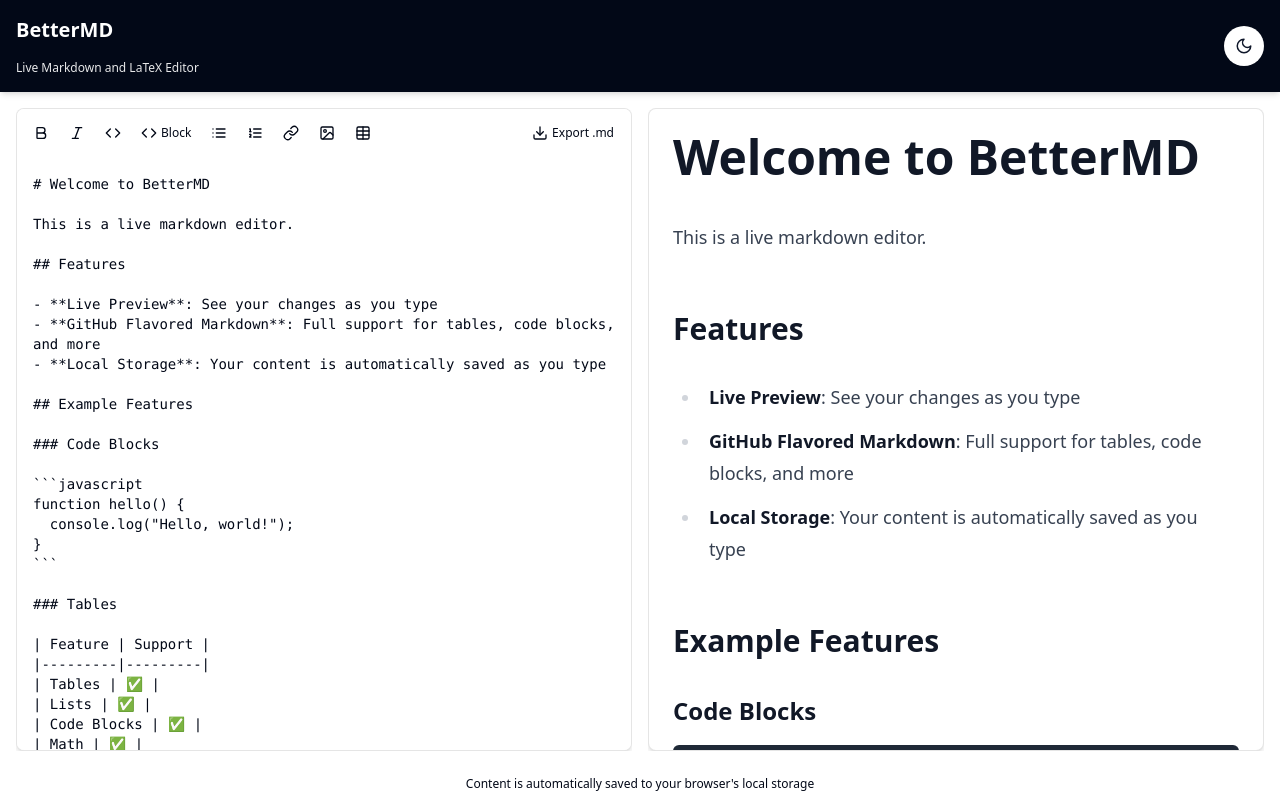
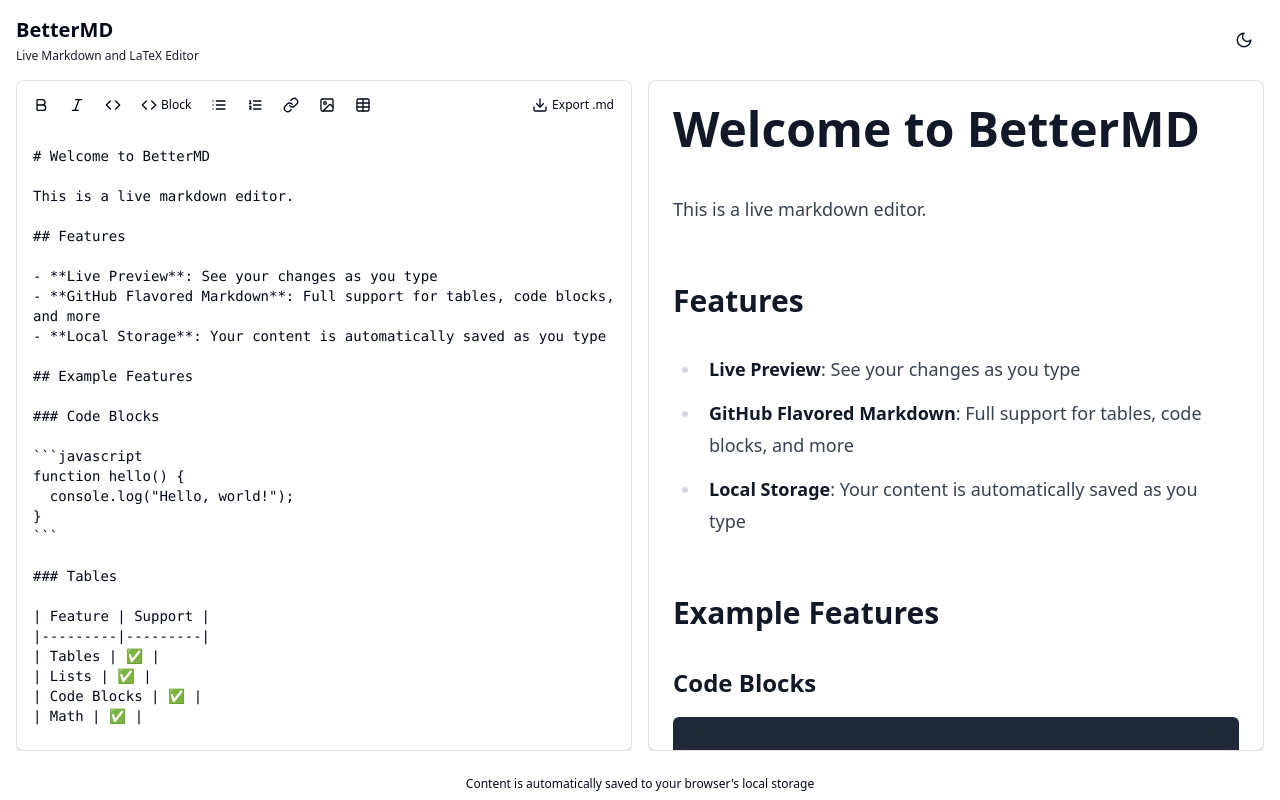
Before and after one commit to jackammon/bettermd, a React (Vite) app: page / in a window 1280 px wide. Built offline with nearby package versions, Linux system fonts and the light colour scheme.

Commit message:
Refine header and main layout styling

```diff
--- a/src/App.tsx
+++ b/src/App.tsx
@@ -74,16 +74,16 @@ Try editing this content to see the changes in real-time!
   return (
     <div className="flex flex-col h-screen bg-background text-foreground">
       {/* Header */}
-      <header className="bg-[hsl(222.2,84%,4.9%)] text-white p-4 shadow-md flex items-center justify-between">
+      <header className="px-4 pt-4 pb-2 flex items-center justify-between">
         <div>
-          <h1 className="text-xl font-bold">BetterMD</h1>
+          <h1 className="text-xl font-bold mb-1">BetterMD</h1>
           <p className="text-xs opacity-90">Live Markdown and LaTeX Editor</p>
         </div>
         <ToggleTheme />
       </header>
 
       {/* Main content */}
-      <main className="flex flex-col md:flex-row flex-1 overflow-hidden p-4 gap-4">
+      <main className="flex flex-col md:flex-row flex-1 overflow-hidden px-4 pb-4 pt-2 gap-4">
         {/* Editor panel */}
         <div className="w-full md:w-1/2 h-1/2 md:h-full overflow-hidden flex flex-col">
           <Card className="flex-1 overflow-hidden shadow-md theme-card">
```
